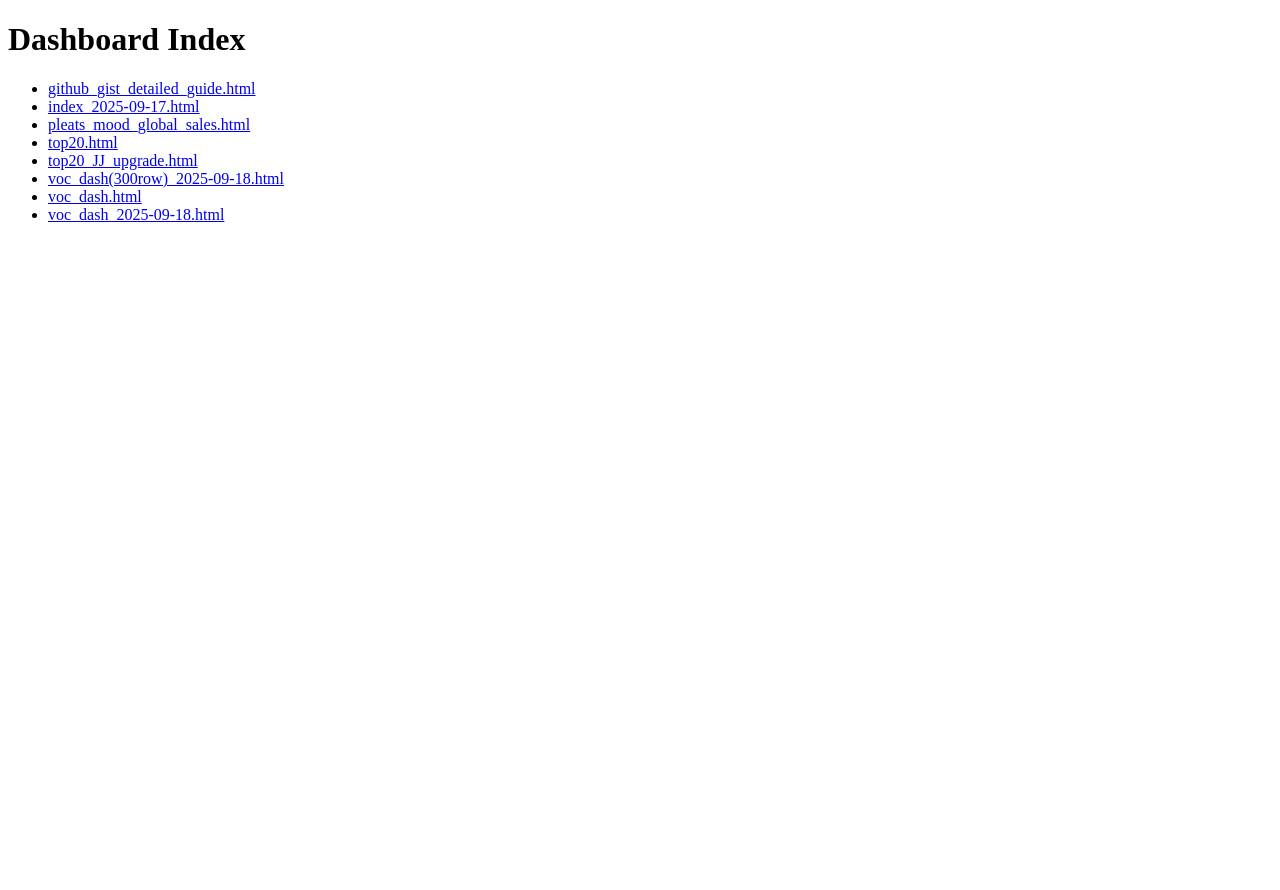
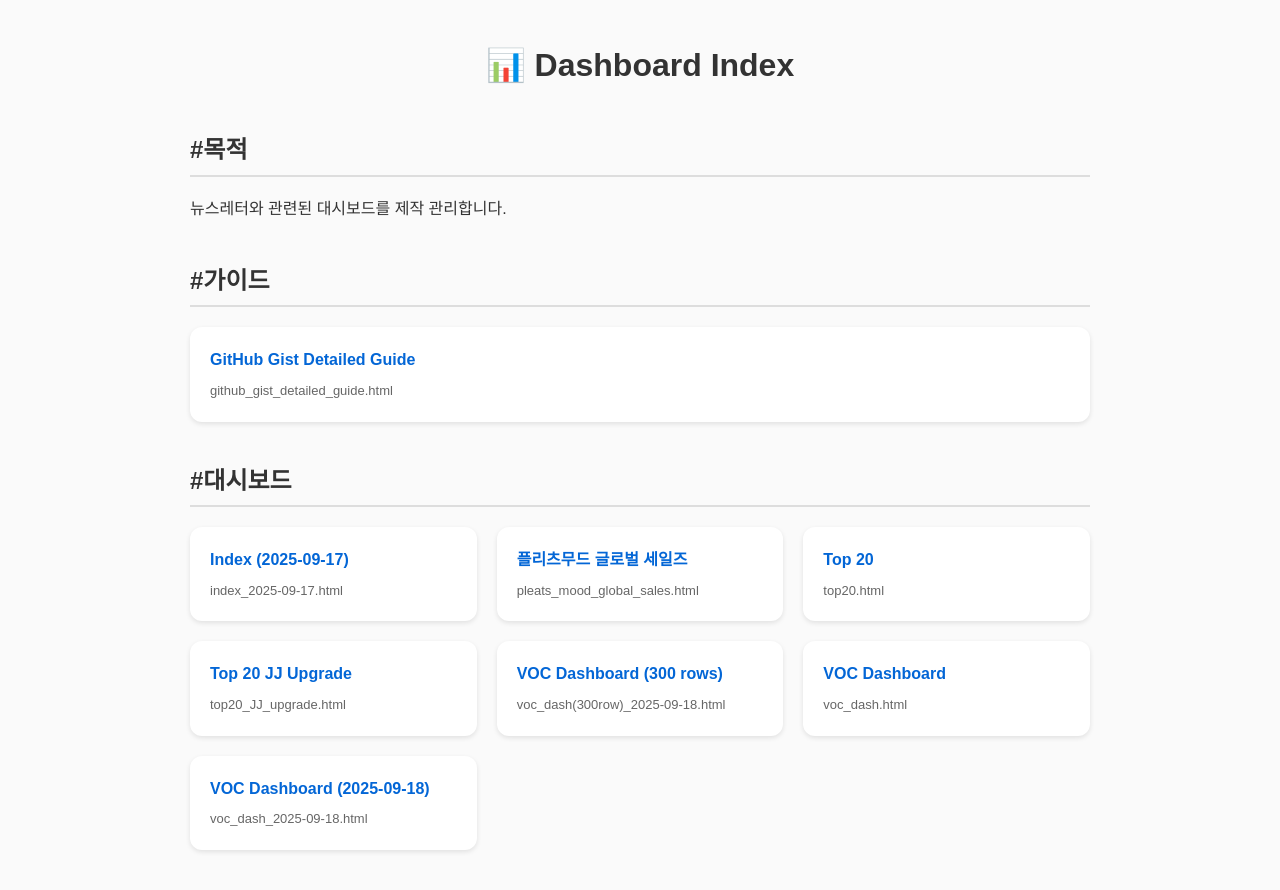
Before and after one commit to jhjun01-ship-it/news-2025, a plain HTML site: page index.html in a window 1280 px wide. Before the commit the page ends 800 px from the top, so only its background shows below. Drawn offline with Linux system fonts and the light colour scheme.

Commit message:
Update index.html

```diff
--- a/index.html
+++ b/index.html
@@ -1 +1,105 @@
-<!DOCTYPE html><html><head><meta charset="UTF-8"><title>Dashboard Index</title></head><body><h1>Dashboard Index</h1><ul><li><a href=github_gist_detailed_guide.html>github_gist_detailed_guide.html</a></li><li><a href=index_2025-09-17.html>index_2025-09-17.html</a></li><li><a href=pleats_mood_global_sales.html>pleats_mood_global_sales.html</a></li><li><a href=top20.html>top20.html</a></li><li><a href=top20_JJ_upgrade.html>top20_JJ_upgrade.html</a></li><li><a href=voc_dash(300row)_2025-09-18.html>voc_dash(300row)_2025-09-18.html</a></li><li><a href=voc_dash.html>voc_dash.html</a></li><li><a href=voc_dash_2025-09-18.html>voc_dash_2025-09-18.html</a></li></ul></body></html>
+<!DOCTYPE html>
+<html lang="ko">
+<head>
+  <meta charset="UTF-8">
+  <title>📊 Dashboard Index</title>
+  <style>
+    body {
+      font-family: Arial, sans-serif;
+      max-width: 900px;
+      margin: 40px auto;
+      padding: 0 20px;
+      line-height: 1.6;
+      background: #fafafa;
+      color: #333;
+    }
+    h1 {
+      text-align: center;
+      margin-bottom: 20px;
+    }
+    h2 {
+      margin-top: 40px;
+      border-bottom: 2px solid #ddd;
+      padding-bottom: 5px;
+    }
+    .grid {
+      display: grid;
+      grid-template-columns: repeat(auto-fit, minmax(250px, 1fr));
+      gap: 20px;
+    }
+    .card {
+      background: #fff;
+      padding: 20px;
+      border-radius: 12px;
+      box-shadow: 0 2px 5px rgba(0,0,0,0.1);
+      transition: transform 0.15s ease-in-out, box-shadow 0.15s ease-in-out;
+    }
+    .card:hover {
+      transform: translateY(-4px);
+      box-shadow: 0 4px 10px rgba(0,0,0,0.15);
+    }
+    .card a {
+      text-decoration: none;
+      color: #0366d6;
+      font-weight: bold;
+      font-size: 16px;
+    }
+    .card small {
+      display: block;
+      margin-top: 8px;
+      font-size: 13px;
+      color: #666;
+    }
+  </style>
+</head>
+<body>
+  <h1>📊 Dashboard Index</h1>
+
+  <!-- 목적 섹션 -->
+  <h2>#목적</h2>
+  <p>뉴스레터와 관련된 대시보드를 제작 관리합니다.</p>
+
+  <!-- 가이드 섹션 -->
+  <h2>#가이드</h2>
+  <div class="grid">
+    <div class="card">
+      <a href="github_gist_detailed_guide.html">GitHub Gist Detailed Guide</a>
+      <small>github_gist_detailed_guide.html</small>
+    </div>
+  </div>
+
+  <!-- 대시보드 섹션 -->
+  <h2>#대시보드</h2>
+  <div class="grid">
+    <div class="card">
+      <a href="index_2025-09-17.html">Index (2025-09-17)</a>
+      <small>index_2025-09-17.html</small>
+    </div>
+    <div class="card">
+      <a href="pleats_mood_global_sales.html">플리츠무드 글로벌 세일즈</a>
+      <small>pleats_mood_global_sales.html</small>
+    </div>
+    <div class="card">
+      <a href="top20.html">Top 20</a>
+      <small>top20.html</small>
+    </div>
+    <div class="card">
+      <a href="top20_JJ_upgrade.html">Top 20 JJ Upgrade</a>
+      <small>top20_JJ_upgrade.html</small>
+    </div>
+    <div class="card">
+      <a href="voc_dash(300row)_2025-09-18.html">VOC Dashboard (300 rows)</a>
+      <small>voc_dash(300row)_2025-09-18.html</small>
+    </div>
+    <div class="card">
+      <a href="voc_dash.html">VOC Dashboard</a>
+      <small>voc_dash.html</small>
+    </div>
+    <div class="card">
+      <a href="voc_dash_2025-09-18.html">VOC Dashboard (2025-09-18)</a>
+      <small>voc_dash_2025-09-18.html</small>
+    </div>
+  </div>
+
+</body>
+</html>
```
